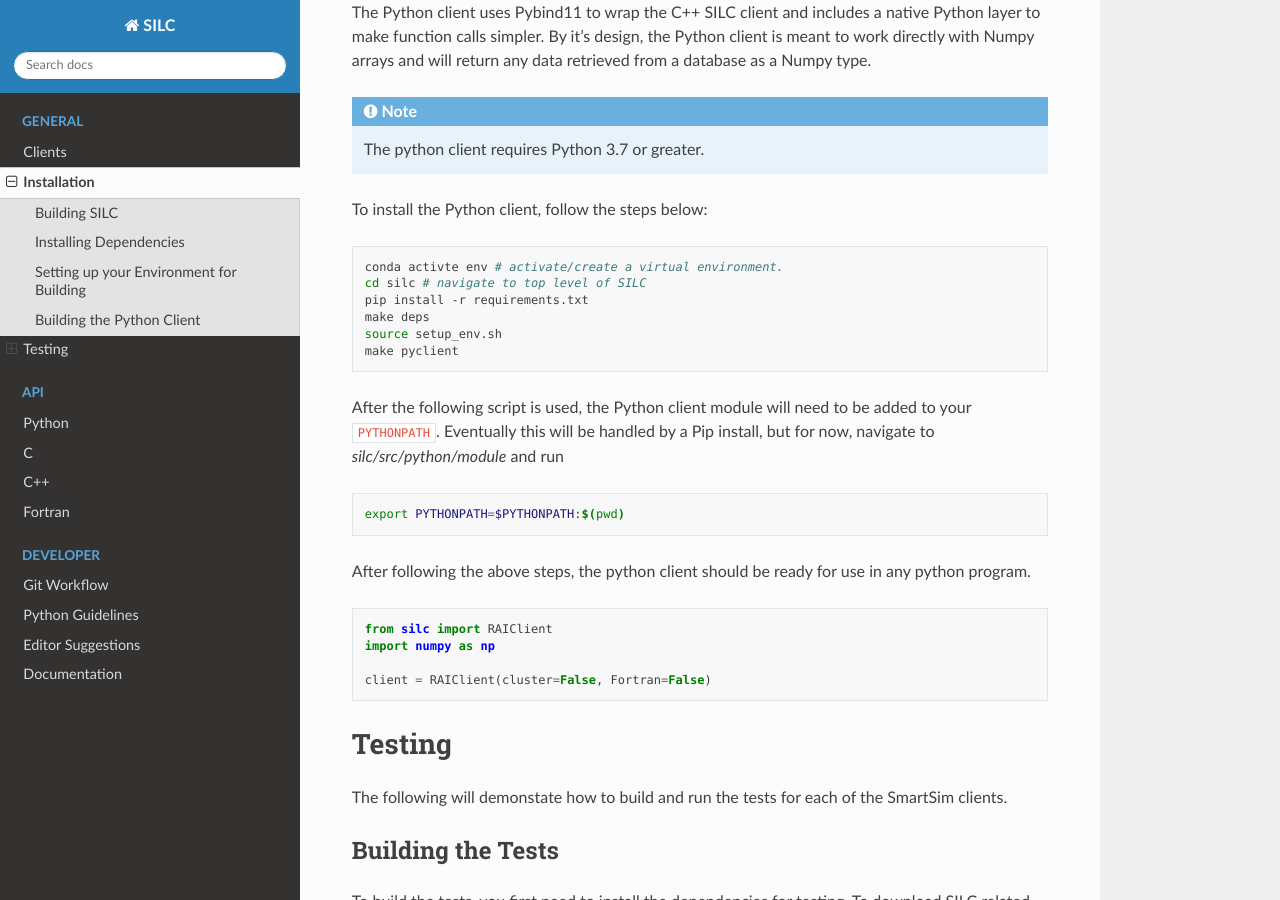
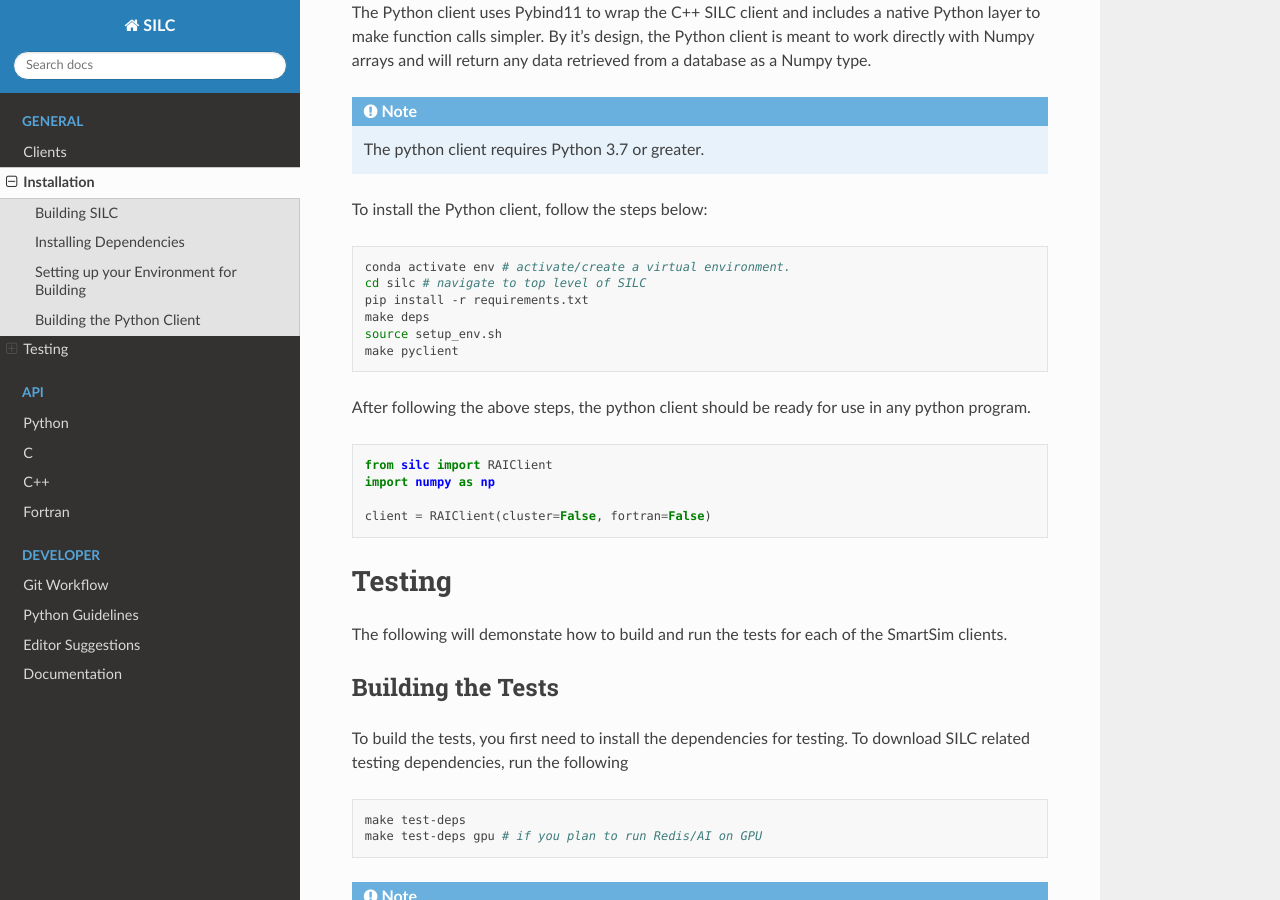
Before and after one commit to OFDataCommittee/OFMLHackathon, a Sphinx documentation site: the page built from doc/installation.rst, in a window 1280 px wide and 900 px high, scrolled down 1750 px. Built offline with Sphinx 7.4.7 and the Read the Docs theme 2.0.0, drawn with Linux system fonts in a browser that asks for light colours; formulas are drawn with MathJax 3.

Commit message:
Address PR review

```diff
--- a/doc/clients/python.rst
+++ b/doc/clients/python.rst
@@ -5,7 +5,7 @@ Python
 Using the Python Client
 =======================
 
-The SmartSim Python client allows users to send data to and receive data from
+The SmartSim Python client allows users to send and receive data from
 other SmartSim entities stored in the database. The code snippet below shows
 the code required to send and receive data with the Python client. In the
 following subsections, general groups of functions that are provided by the
--- a/doc/installation.rst
+++ b/doc/installation.rst
@@ -107,21 +107,13 @@ To install the Python client, follow the steps below:
 
 .. code-block:: bash
 
-  conda activte env # activate/create a virtual environment.
+  conda activate env # activate/create a virtual environment.
   cd silc # navigate to top level of SILC
   pip install -r requirements.txt
   make deps
   source setup_env.sh
   make pyclient
 
-After the following script is used, the Python client module
-will need to be added to your ``PYTHONPATH``. Eventually this
-will be handled by a Pip install, but for now, navigate to
-`silc/src/python/module` and run
-
-.. code-block:: bash
-
-  export PYTHONPATH=$PYTHONPATH:$(pwd)
 
 After following the above steps, the python client should be
 ready for use in any python program.
@@ -131,7 +123,7 @@ ready for use in any python program.
   from silc import RAIClient
   import numpy as np
 
-  client = RAIClient(cluster=False, Fortran=False)
+  client = RAIClient(cluster=False, fortran=False)
 
 
 
```
Also changed, not shown: 5 other files.
